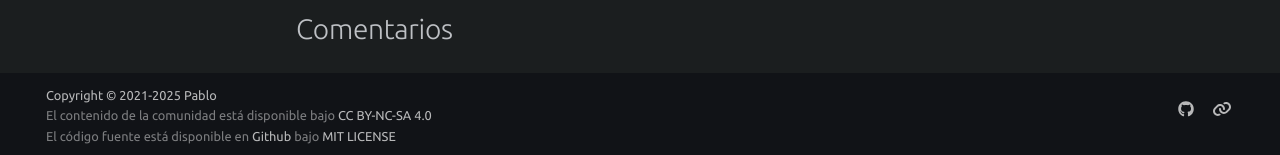
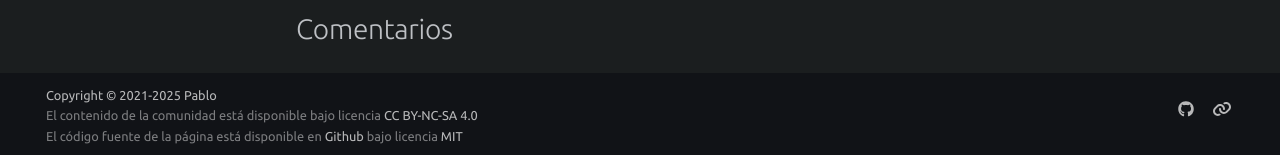
Before and after one commit to pbl0/lambda-mkdocs-material, an MkDocs documentation site: the page built from docs/index.md, in a window 1280 px wide and 900 px high, scrolled down 651 px. Shown: the part 742-897 px from the top of the window. Built offline with MkDocs 1.6.1 and Material for MkDocs 9.7.7, drawn with Linux system fonts in a browser that asks for light colours; comment, search, counter and statistics services are not loaded.

Commit message:
change wording

```diff
--- a/overrides/partials/copyright.html
+++ b/overrides/partials/copyright.html
@@ -30,7 +30,7 @@
     </a>
   </div>
   <div>
-    El contenido de la comunidad está disponible bajo
+    El contenido de la comunidad está disponible bajo licencia
     <a
       href="https://creativecommons.org/licenses/by-nc-sa/4.0/"
       target="_blank"
@@ -39,19 +39,19 @@
     >
   </div>
   <div>
-    El código fuente está disponible en
+    El código fuente de la página está disponible en
     <a
       href="https://github.com/pbl0/lambda-rr"
       target="_blank"
       rel="noopener noreferrer"
       >Github</a
     >
-    bajo
+    bajo licencia
     <a
       href="https://github.com/pbl0/lambda-rr/blob/master/LICENSE"
       target="_blank"
       rel="noopener noreferrer"
-      >MIT LICENSE</a
+      >MIT</a
     >
   </div>
   {% endif %} {% if not config.extra.generator == false %} Made with
```
